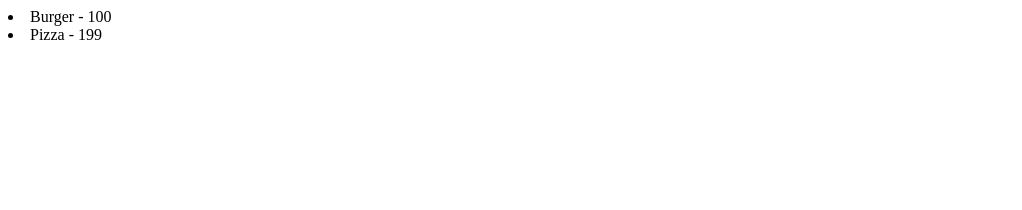
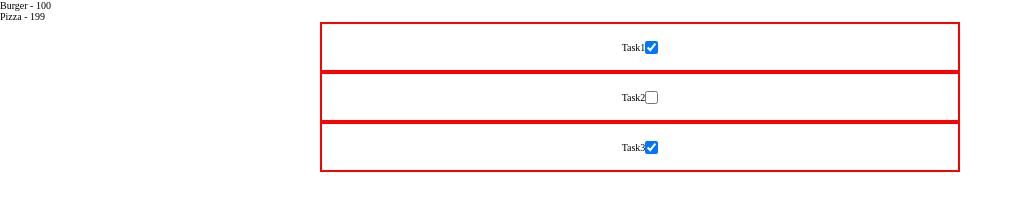
Before and after one commit to Christiano0407/javascriptMedium, a website: page client/01-for-each.html in a window 1280 px wide. Shown: the whole page, without its empty margins (0-1022 px from the left). Drawn offline with Linux system fonts and the light colour scheme.

Commit message:
app-exercise

```diff
--- a/client/01-for-each.html
+++ b/client/01-for-each.html
@@ -4,11 +4,14 @@
     <meta charset="UTF-8" />
     <meta http-equiv="X-UA-Compatible" content="IE=edge" />
     <meta name="viewport" content="width=device-width, initial-scale=1.0" />
+    <link rel="stylesheet" href="../src/css/style.css" />
     <title>Arrays / Projects</title>
   </head>
   <body>
     <div id="app"></div>
 
+    <div id="appTask"></div>
+
     <!--  Javascript -->
     <script src="../server/01-for-each.js"></script>
   </body>
--- a/server/01-for-each.js
+++ b/server/01-for-each.js
@@ -1,4 +1,5 @@
 console.group("Methods");
+// npx http-server client
 //(A) Method: For Each>>>
 const letter = [`a`, `b`, `c`];
 letter.forEach((element, index) =>
@@ -25,4 +26,34 @@ products.forEach((products) => {
   appPlay.innerHTML += `<li>${products.title} - ${products.price}</li>`;
 });
 
+// Exercise Task ====== >>>>>>>>>>>>>>>>>>>>>>>>>>>>>>>>>>>>>>>>>>>>>>>>>>>>>>>>>>>>>>>
+// (A)
+const appTask = document.getElementById(`appTask`);
+// (B)
+const taskApply = [
+  { title: "Task1", done: true },
+  { title: "Task2", done: false },
+  { title: "Task3", done: true },
+];
+// (C) Method>>
+taskApply.forEach((taskApply) => {
+  // Create >
+  //(1)
+  let item = document.createElement(`li`);
+
+  let input = document.createElement(`input`);
+  input.type = `checkbox`;
+
+  //(2)
+  if (taskApply.done === true) {
+    input.checked = true;
+  }
+
+  //(3)
+  item.innerHTML = `<p> ${taskApply.title} </p>`;
+  item.appendChild(input);
+  // Invocar en app>>
+  appTask.appendChild(item);
+});
+
 console.groupEnd();
--- a/src/css/style.css
+++ b/src/css/style.css
@@ -47,3 +47,19 @@ img {
   background-size: cover;
   object-fit: cover;
 }
+body {
+  width: 100%;
+  height: 100vh;
+}
+/*No exist / Pru*/
+
+#appTask li {
+  width: 50vw;
+  height: 5rem;
+  display: flex;
+  justify-content: center;
+  align-items: center;
+  margin: 0 auto;
+  border: 2px solid red;
+  padding: .5rem;
+}
```
